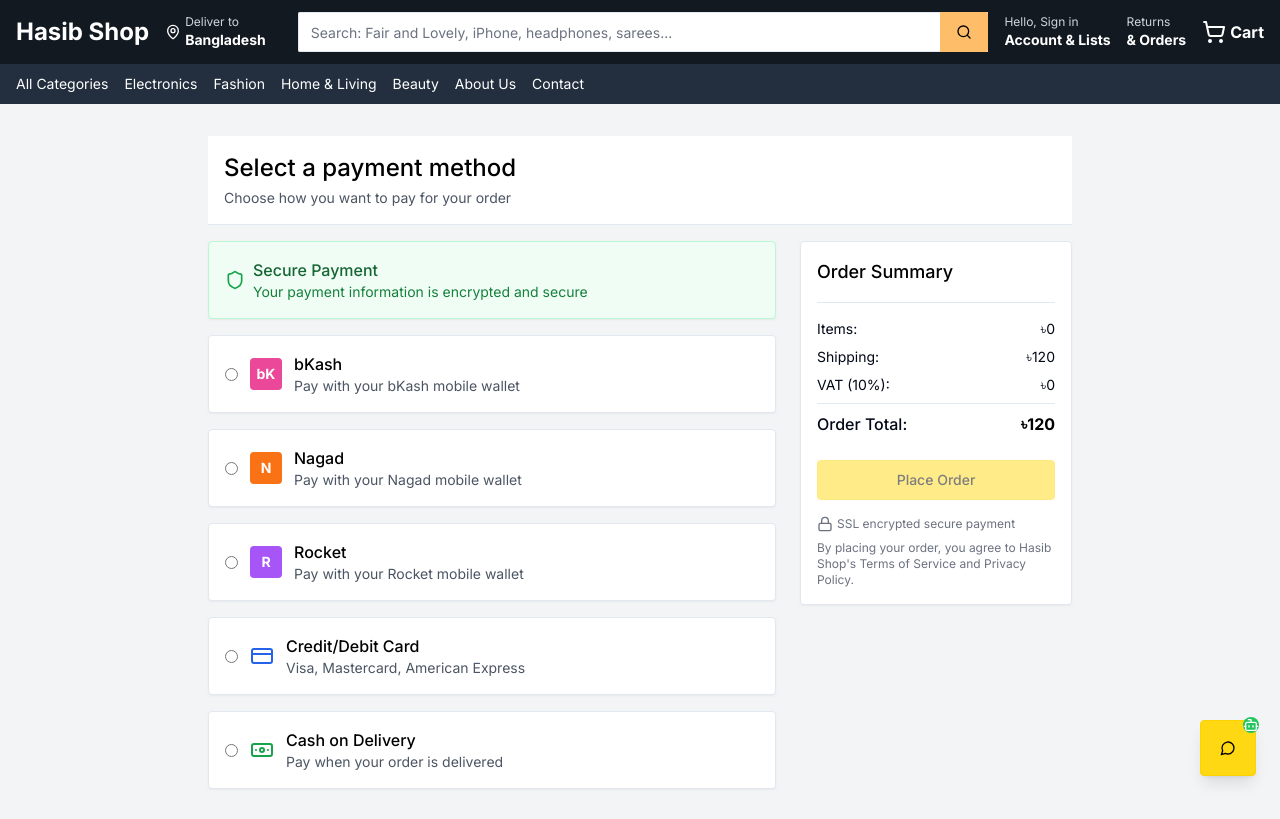
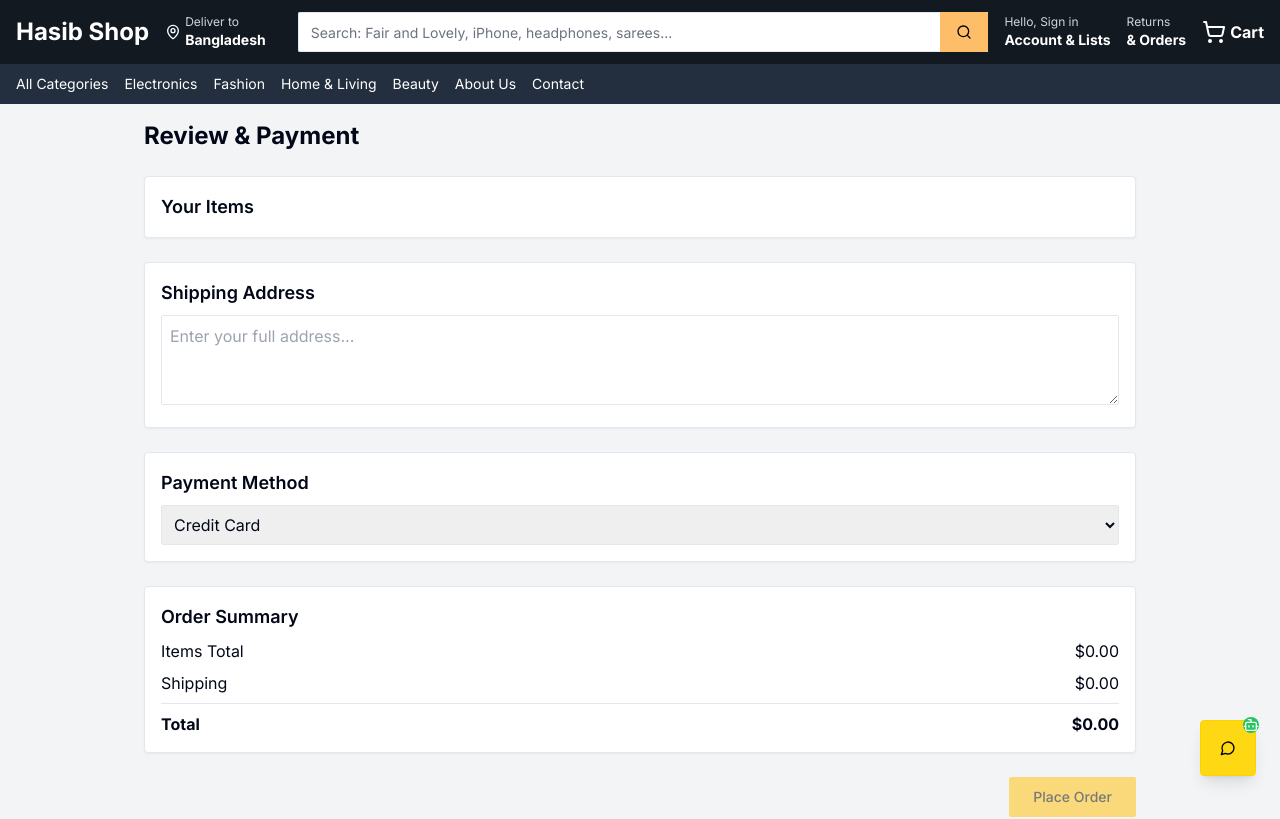
Before and after one commit to Hasibullah-cyber/Amazon, a Next.js app: page /checkout/payment in a window 1280 px wide. Shown: the top 819 px of the page. Built offline with nearby package versions, Linux system fonts and the light colour scheme.

Commit message:
Update page.tsx

```diff
--- a/app/checkout/payment/page.tsx
+++ b/app/checkout/payment/page.tsx
@@ -1,350 +1,112 @@
-"use client"
+import React, { useEffect, useState } from "react";
+import { Card, CardContent } from "@/components/ui/card";
+import { Button } from "@/components/ui/button";
 
-import type React from "react"
-import { useState, useEffect } from "react"
-import { Button } from "@/components/ui/button"
-import { Input } from "@/components/ui/input"
-import { Card } from "@/components/ui/card"
-import { CreditCard, Banknote, Shield, Lock } from "lucide-react"
-import { useRouter } from "next/navigation"
-import { useToast } from "@/components/ui/use-toast"
-
-interface PaymentMethod {
-  id: string
-  type: "card" | "mobile" | "cod"
-  name: string
-  icon: React.ReactNode
-  description: string
+interface CartItem {
+  id: string;
+  name: string;
+  price: number;
+  quantity: number;
+  image: string;
 }
 
-interface CartItem {
-  name: string
-  price: number
-  quantity: number
-}
-
-export default function PaymentPage() {
-  const router = useRouter()
-  const { toast } = useToast()
-  const [selectedPayment, setSelectedPayment] = useState<string>("")
-  const [cardDetails, setCardDetails] = useState({
-    number: "",
-    expiry: "",
-    cvv: "",
-    name: "",
-  })
-  const [mobileNumber, setMobileNumber] = useState("")
-  const [isProcessing, setIsProcessing] = useState(false)
-  const [cartItems, setCartItems] = useState<CartItem[]>([])
+const PaymentPage = () => {
+  const [cartItems, setCartItems] = useState<CartItem[]>([]);
+  const [address, setAddress] = useState("");
+  const [paymentMethod, setPaymentMethod] = useState("Credit Card");
 
   useEffect(() => {
-    // Safely access localStorage only on client side
-    if (typeof window !== "undefined") {
-      try {
-        const savedCart = JSON.parse(localStorage.getItem("cart") || "[]")
-        // Validate cart items structure
-        const validCart = savedCart.filter((item: any) =>
-          item &&
-          typeof item.name === 'string' &&
-          typeof item.price === 'number' &&
-          typeof item.quantity === 'number'
-        )
-        setCartItems(validCart)
-      } catch (e) {
-        console.error("Failed to load cart", e)
-        setCartItems([])
-      }
+    const storedCart = localStorage.getItem("cart");
+    if (storedCart) {
+      setCartItems(JSON.parse(storedCart));
     }
-  }, [])
+  }, []);
 
-  const totalPrice = cartItems.reduce((total, item) => total + item.price * item.quantity, 0)
-  const shipping = 120
-  const vat = Math.round(totalPrice * 0.1)
-  const grandTotal = totalPrice + shipping + vat
+  const total = cartItems.reduce((sum, item) => sum + item.price * item.quantity, 0);
 
-  const paymentMethods: PaymentMethod[] = [
-    {
-      id: "bkash",
-      type: "mobile",
-      name: "bKash",
-      icon: <div className="w-8 h-8 bg-pink-500 rounded flex items-center justify-center text-white font-bold text-sm">bK</div>,
-      description: "Pay with your bKash mobile wallet",
-    },
-    {
-      id: "nagad",
-      type: "mobile",
-      name: "Nagad",
-      icon: <div className="w-8 h-8 bg-orange-500 rounded flex items-center justify-center text-white font-bold text-sm">N</div>,
-      description: "Pay with your Nagad mobile wallet",
-    },
-    {
-      id: "rocket",
-      type: "mobile",
-      name: "Rocket",
-      icon: <div className="w-8 h-8 bg-purple-500 rounded flex items-center justify-center text-white font-bold text-sm">R</div>,
-      description: "Pay with your Rocket mobile wallet",
-    },
-    {
-      id: "card",
-      type: "card",
-      name: "Credit/Debit Card",
-      icon: <CreditCard className="h-6 w-6 text-blue-600" />,
-      description: "Visa, Mastercard, American Express",
-    },
-    {
-      id: "cod",
-      type: "cod",
-      name: "Cash on Delivery",
-      icon: <Banknote className="h-6 w-6 text-green-600" />,
-      description: "Pay when your order is delivered",
-    },
-  ]
-
-  const handlePlaceOrder = async () => {
-    if (!selectedPayment) {
-      toast({
-        title: "Payment Method Required",
-        description: "Please select a payment method to continue",
-        variant: "destructive",
-      })
-      return
-    }
-
-    if (selectedPayment === "card") {
-      if (!cardDetails.number || !cardDetails.expiry || !cardDetails.cvv || !cardDetails.name) {
-        toast({
-          title: "Card Details Required",
-          description: "Please fill in all card details",
-          variant: "destructive",
-        })
-        return
-      }
-    }
-
-    if (["bkash", "nagad", "rocket"].includes(selectedPayment)) {
-      if (!mobileNumber) {
-        toast({
-          title: "Mobile Number Required",
-          description: "Please enter your mobile number",
-          variant: "destructive",
-        })
-        return
-      }
-    }
-
-    setIsProcessing(true)
-    setTimeout(() => {
-      setIsProcessing(false)
-      toast({
-        title: "Order Placed Successfully!",
-        description: "Your order has been confirmed. You will receive a confirmation email shortly.",
-        duration: 5000,
-      })
-      // Clear cart after successful order
-      localStorage.removeItem("cart")
-      router.push("/order-confirmation")
-    }, 3000)
-  }
-
-  const formatCardNumber = (value: string) => {
-    const v = value.replace(/\s+/g, "").replace(/[^0-9]/gi, "")
-    const matches = v.match(/\d{4,16}/g)
-    const match = (matches && matches[0]) || ""
-    const parts = []
-    for (let i = 0, len = match.length; i < len; i += 4) {
-      parts.push(match.substring(i, i + 4))
-    }
-    return parts.join(" ")
-  }
-
-  const formatExpiry = (value: string) => {
-    const v = value.replace(/\s+/g, "").replace(/[^0-9]/gi, "")
-    if (v.length >= 2) return v.substring(0, 2) + "/" + v.substring(2, 4)
-    return v
-  }
+  const placeOrder = () => {
+    alert("Order placed successfully!");
+    localStorage.removeItem("cart");
+  };
 
   return (
-    <div className="bg-gray-100 min-h-screen py-8">
-      <div className="container mx-auto px-4 max-w-4xl">
-        <div className="bg-white p-4 mb-4 border-b">
-          <h1 className="text-2xl font-medium text-black">Select a payment method</h1>
-          <p className="text-sm text-gray-600 mt-1">Choose how you want to pay for your order</p>
-        </div>
+    <div className="max-w-5xl mx-auto p-4 space-y-6">
+      <h1 className="text-2xl font-bold">Review & Payment</h1>
 
-        <div className="grid grid-cols-1 lg:grid-cols-3 gap-6">
-          <div className="lg:col-span-2 space-y-4">
-            <Card className="p-4 bg-green-50 border-green-200">
-              <div className="flex items-center">
-                <Shield className="h-5 w-5 text-green-600 mr-2" />
-                <div>
-                  <h3 className="font-medium text-green-800">Secure Payment</h3>
-                  <p className="text-sm text-green-700">Your payment information is encrypted and secure</p>
-                </div>
+      {/* Cart Summary */}
+      <Card>
+        <CardContent className="p-4 space-y-3">
+          <h2 className="text-lg font-semibold">Your Items</h2>
+          {cartItems.map((item) => (
+            <div key={item.id} className="flex items-center gap-4 border-b py-2">
+              <img src={item.image} alt={item.name} className="w-16 h-16 object-cover" />
+              <div className="flex-1">
+                <h3 className="font-medium">{item.name}</h3>
+                <p>Quantity: {item.quantity}</p>
               </div>
-            </Card>
+              <div className="text-right font-semibold">${(item.price * item.quantity).toFixed(2)}</div>
+            </div>
+          ))}
+        </CardContent>
+      </Card>
 
-            {paymentMethods.map((method) => (
-              <Card
-                key={method.id}
-                className={`p-4 cursor-pointer transition-all ${selectedPayment === method.id ? "ring-2 ring-[#ff9900] bg-orange-50" : "hover:shadow-md"}`}
-              >
-                <div className="flex items-center">
-                  <input
-                    type="radio"
-                    name="payment"
-                    value={method.id}
-                    checked={selectedPayment === method.id}
-                    onChange={(e) => setSelectedPayment(e.target.value)}
-                    className="mr-3"
-                  />
-                  <div className="flex items-center flex-1">
-                    {method.icon}
-                    <div className="ml-3">
-                      <h3 className="font-medium text-black">{method.name}</h3>
-                      <p className="text-sm text-gray-600">{method.description}</p>
-                    </div>
-                  </div>
-                </div>
+      {/* Shipping Address */}
+      <Card>
+        <CardContent className="p-4 space-y-2">
+          <h2 className="text-lg font-semibold">Shipping Address</h2>
+          <textarea
+            value={address}
+            onChange={(e) => setAddress(e.target.value)}
+            className="w-full p-2 border rounded-md"
+            placeholder="Enter your full address..."
+            rows={3}
+          />
+        </CardContent>
+      </Card>
 
-                {selectedPayment === method.id && (
-                  <div className="mt-4 pl-8">
-                    {method.type === "card" && (
-                      <div className="space-y-4">
-                        <div>
-                          <label className="block text-sm font-medium text-gray-700 mb-1">Card Number</label>
-                          <Input
-                            value={cardDetails.number}
-                            onChange={(e) => setCardDetails({ ...cardDetails, number: formatCardNumber(e.target.value) })}
-                            placeholder="1234 5678 9012 3456"
-                            maxLength={19}
-                          />
-                        </div>
-                        <div className="grid grid-cols-2 gap-4">
-                          <div>
-                            <label className="block text-sm font-medium text-gray-700 mb-1">Expiry Date</label>
-                            <Input
-                              value={cardDetails.expiry}
-                              onChange={(e) => setCardDetails({ ...cardDetails, expiry: formatExpiry(e.target.value) })}
-                              placeholder="MM/YY"
-                              maxLength={5}
-                            />
-                          </div>
-                          <div>
-                            <label className="block text-sm font-medium text-gray-700 mb-1">CVV</label>
-                            <Input
-                              value={cardDetails.cvv}
-                              onChange={(e) => setCardDetails({ ...cardDetails, cvv: e.target.value.replace(/\D/g, "") })}
-                              placeholder="123"
-                              maxLength={4}
-                              type="password"
-                            />
-                          </div>
-                        </div>
-                        <div>
-                          <label className="block text-sm font-medium text-gray-700 mb-1">Cardholder Name</label>
-                          <Input
-                            value={cardDetails.name}
-                            onChange={(e) => setCardDetails({ ...cardDetails, name: e.target.value })}
-                            placeholder="John Doe"
-                          />
-                        </div>
-                      </div>
-                    )}
+      {/* Payment Method */}
+      <Card>
+        <CardContent className="p-4 space-y-2">
+          <h2 className="text-lg font-semibold">Payment Method</h2>
+          <select
+            value={paymentMethod}
+            onChange={(e) => setPaymentMethod(e.target.value)}
+            className="w-full border p-2 rounded-md"
+          >
+            <option>Credit Card</option>
+            <option>Debit Card</option>
+            <option>Cash on Delivery</option>
+            <option>SSLCommerz</option>
+          </select>
+        </CardContent>
+      </Card>
 
-                    {method.type === "mobile" && (
-                      <div>
-                        <label className="block text-sm font-medium text-gray-700 mb-1">Mobile Number</label>
-                        <Input
-                          value={mobileNumber}
-                          onChange={(e) => setMobileNumber(e.target.value)}
-                          placeholder="+880 1XXXXXXXXX"
-                        />
-                        <p className="text-xs text-gray-500 mt-1">
-                          You will be redirected to {method.name} to complete the payment
-                        </p>
-                      </div>
-                    )}
+      {/* Order Summary */}
+      <Card>
+        <CardContent className="p-4 space-y-2">
+          <h2 className="text-lg font-semibold">Order Summary</h2>
+          <div className="flex justify-between">
+            <span>Items Total</span>
+            <span>${total.toFixed(2)}</span>
+          </div>
+          <div className="flex justify-between">
+            <span>Shipping</span>
+            <span>$0.00</span>
+          </div>
+          <div className="flex justify-between font-bold border-t pt-2">
+            <span>Total</span>
+            <span>${total.toFixed(2)}</span>
+          </div>
+        </CardContent>
+      </Card>
 
-                    {method.type === "cod" && (
-                      <div className="bg-yellow-50 p-3 rounded-md border border-yellow-200">
-                        <p className="text-sm text-yellow-800">
-                          <strong>Note:</strong> You will pay ৳{grandTotal} in cash when your order is delivered. Please have the exact amount ready.
-                        </p>
-                      </div>
-                    )}
-                  </div>
-                )}
-              </Card>
-            ))}
-          </div>
-
-          <div className="lg:col-span-1">
-            <Card className="p-4 sticky top-4">
-              <h3 className="text-lg font-medium text-black mb-4">Order Summary</h3>
-
-              <div className="space-y-3 mb-4">
-                {cartItems.map((item, index) => (
-                  <div key={index} className="flex items-center space-x-3">
-                    <div className="w-12 h-12 bg-gray-200 rounded"></div>
-                    <div className="flex-1">
-                      <p className="text-sm font-medium">{item.name}</p>
-                      <p className="text-xs text-gray-500">Qty: {item.quantity}</p>
-                    </div>
-                    <span className="text-sm">৳{item.price * item.quantity}</span>
-                  </div>
-                ))}
-              </div>
-
-              <hr className="my-4" />
-
-              <div className="space-y-2 text-sm">
-                <div className="flex justify-between">
-                  <span>Items:</span>
-                  <span>৳{totalPrice}</span>
-                </div>
-                <div className="flex justify-between">
-                  <span>Shipping:</span>
-                  <span>৳{shipping}</span>
-                </div>
-                <div className="flex justify-between">
-                  <span>VAT (10%):</span>
-                  <span>৳{vat}</span>
-                </div>
-                <hr className="my-2" />
-                <div className="flex justify-between font-medium text-base">
-                  <span>Order Total:</span>
-                  <span className="amazon-price">৳{grandTotal}</span>
-                </div>
-              </div>
-
-              <div className="mt-6">
-                <Button
-                  onClick={handlePlaceOrder}
-                  className="amazon-button w-full"
-                  disabled={!selectedPayment || isProcessing}
-                >
-                  {isProcessing ? (
-                    <div className="flex items-center">
-                      <div className="animate-spin h-4 w-4 border-2 border-white border-t-transparent rounded-full mr-2"></div>
-                      Processing...
-                    </div>
-                  ) : (
-                    "Place Order"
-                  )}
-                </Button>
-              </div>
-
-              <div className="mt-4 text-xs text-gray-500">
-                <div className="flex items-center mb-2">
-                  <Lock className="h-4 w-4 mr-1" />
-                  <span>SSL encrypted secure payment</span>
-                </div>
-                <p>By placing your order, you agree to Hasib Shop's Terms of Service and Privacy Policy.</p>
-              </div>
-            </Card>
-          </div>
-        </div>
+      <div className="text-right">
+        <Button onClick={placeOrder} disabled={!address.trim()} className="px-6 py-2">
+          Place Order
+        </Button>
       </div>
     </div>
-  )
-}
+  );
+};
+
+export default PaymentPage;
```
